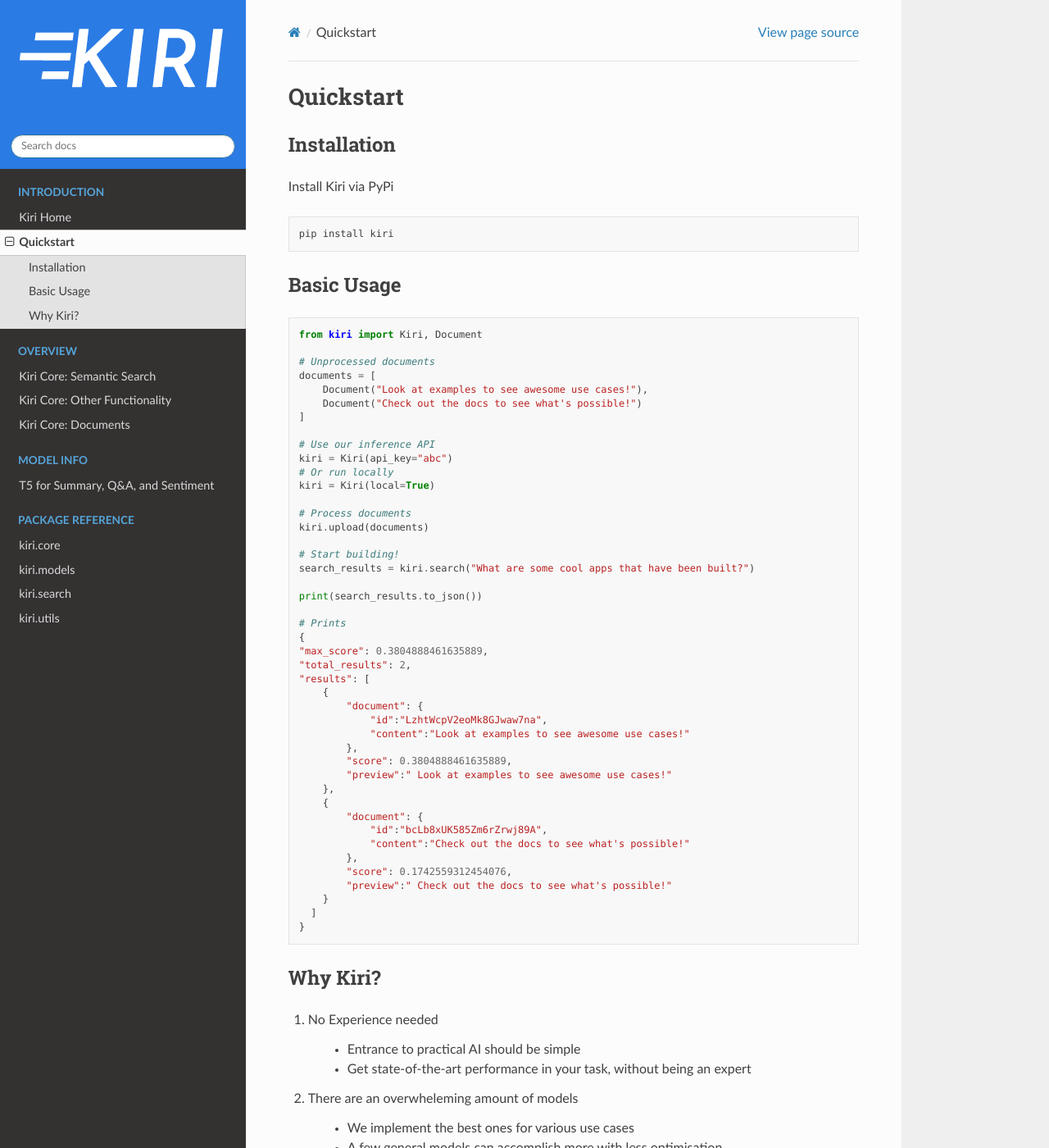
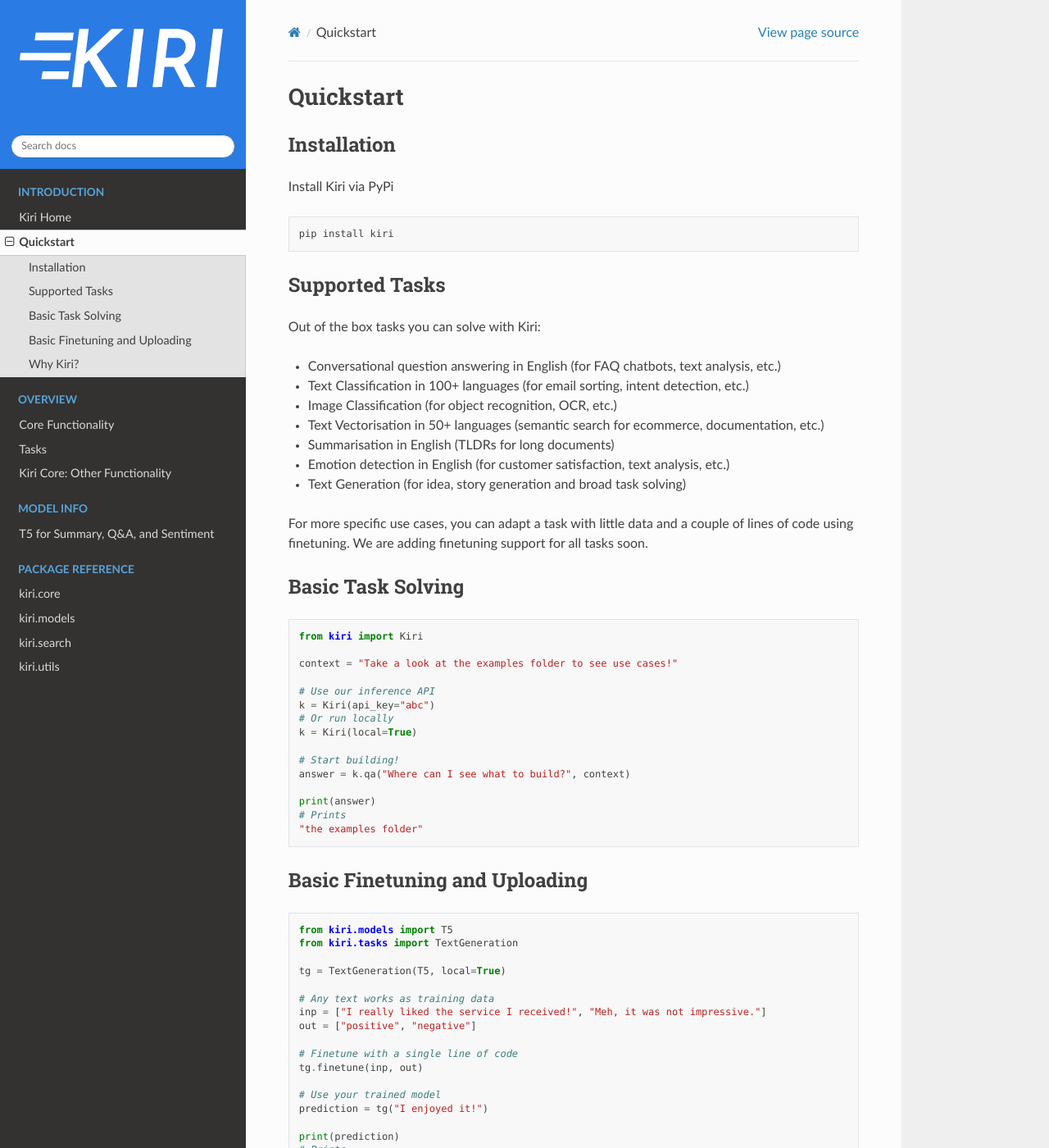
Before and after one commit to backprop-ai/backprop, a Sphinx documentation site: the page built from docs/source/Quickstart.rst, in a window 1280 px wide and 1400 px high. Shown: the whole window at 82% size. Built offline with Sphinx 7.4.7 and the Read the Docs theme 2.0.0, drawn with Linux system fonts in a browser that asks for light colours; pages that are not in the unit, such as notebooks, are missing from menus; some of the changed text lies outside the part shown.

Commit message:
Doc updates

```diff
--- /dev/null
+++ b/docs/source/Core.rst
@@ -0,0 +1,124 @@
+Core Functionality
+==================
+
+Using the Kiri class is the best way to use Kiri if you don't need to customise much.
+
+.. code-block:: python
+
+    from kiri import Kiri
+
+    # Use our inference API
+    k = Kiri(api_key="abc")
+    # Or run locally
+    k = Kiri(local=True)
+
+The created instance can solve tasks locally or via the API.
+
+You can also specify models to be used for the tasks. See the core reference for the options.
+
+Supported Tasks
+---------------
+
+Q&A
+^^^
+Q&A answers a question based on a paragraph of text. It also supports previous questions and answers for a conversational setting.
+
+.. code-block:: python
+
+    k.qa("Where does Sally live?", "Sally lives in London.")
+    "London"
+
+See the `Q&A <https://github.com/kiri-ai/kiri/blob/main/examples/core_functionality/Q%26A.ipynb>`_ examples with code.
+
+Text Classification
+^^^^^^^^^^^^^^^^^^^
+Text Classification looks at input and assigns probabilities to a set of labels.
+
+It is supported in 100+ languages: Afrikaans, Albanian, Amharic, Arabic, Armenian, Assamese, Azerbaijani, Basque, Belarusian, Bengali, Bengali Romanized, Bosnian, Breton, Bulgarian, Burmese, Burmese, Catalan, Chinese (Simplified), Chinese (Traditional), Croatian, Czech, Danish, Dutch, English, Esperanto, Estonian, Filipino, Finnish, French, Galician, Georgian, German, Greek, Gujarati, Hausa, Hebrew, Hindi, Hindi Romanized, Hungarian, Icelandic, Indonesian, Irish, Italian, Japanese, Javanese, Kannada, Kazakh, Khmer, Korean, Kurdish (Kurmanji), Kyrgyz, Lao, Latin, Latvian, Lithuanian, Macedonian, Malagasy, Malay, Malayalam, Marathi, Mongolian, Nepali, Norwegian, Oriya, Oromo, Pashto, Persian, Polish, Portuguese, Punjabi, Romanian, Russian, Sanskri, Scottish, Gaelic, Serbian, Sindhi, Sinhala, Slovak, Slovenian, Somali, Spanish, Sundanese, Swahili, Swedish, Tamil, Tamil Romanized, Telugu, Telugu Romanized, Thai, Turkish, Ukrainian, Urdu, Urdu Romanized, Uyghur, Uzbek, Vietnamese, Welsh, Western, Frisian, Xhosa, Yiddish.
+
+.. code-block:: python
+
+    k.classify_text("I am mad because my product broke.", ["product issue", "nature"])
+    {"product issue": 0.98, "nature": 0.05}
+
+Check the example `text classification <https://github.com/kiri-ai/kiri/blob/main/examples/core_functionality/TextClassification.ipynb>`_ with code.
+
+Sentiment Detection
+^^^^^^^^^^^^^^^^^^^
+This is exactly what it says on the tin: analyzes emotional sentiment of some provided text input.
+
+Use is simple: just pass in a string of text, and get back an emotion or list of emotions.
+
+.. code-block:: python
+
+    k.emotion("I really like what you did there")
+    "approval"
+
+See `sentiment detection <https://github.com/kiri-ai/kiri/blob/main/examples/core_functionality/Sentiment.ipynb>`_ with code.
+
+Text Summarisation
+^^^^^^^^^^^^^^^^^^
+Also self-explanatory: takes a chunk of input text, and gives a summary of key information.
+
+See the example for `text summarisation <https://github.com/kiri-ai/kiri/blob/main/examples/core_functionality/Summarisation.ipynb>`_ with code.
+
+.. code-block:: python
+
+    k.summarise("This is a long document that contains plenty of words")
+    "short summary of document"
+
+Image Classification
+^^^^^^^^^^^^^^^^^^^^
+
+Image classification functions exactly like text classification but for images.
+It takes an image and a set of labels to calculate the probabilities for each label.
+
+.. code-block:: python
+
+    k.image_classification("/home/Documents/dog.png", ["cat", "dog"])
+    {"cat": 0.01, "dog": 0.99}
+
+Check the example `image classification <https://github.com/kiri-ai/kiri/blob/main/examples/core_functionality/ImageClassification.ipynb>`_ with code.
+
+Text Generation
+^^^^^^^^^^^^^^^
+
+Text Generation takes some text as input and generates more text based on it.
+
+This is useful for story/idea generation or solving a broad range of tasks.
+
+.. code-block:: python
+
+    k.generate_text("I like to go to")
+    " the beach because I love the sun."
+
+Check the example `text generation <https://github.com/kiri-ai/kiri/blob/main/examples/core_functionality/TextGeneration.ipynb>`_ with code.
+
+Text Vectorisation
+^^^^^^^^^^^^^^^^^^
+
+Text Vectorisation takes some text and turns it into a vector.
+
+This makes it possible to compare different texts numerically.
+You could see how similar the vectors of two different paragraphs are, to group text automatically or build a semantic search engine.
+
+.. code-block:: python
+
+    k.vectorise_text("iPhone 12 128GB")
+    [0.92949192, 0.23123010, ...]
+
+
+Supported Utility Methods
+-------------------------
+
+.. code-block:: python
+
+    # Saves model instance to ~/.cache/kiri/model_name
+    # model_name is determined from model_instance.name
+    k.save(model_instance)
+
+    # Loads model instance from ~/.cache/kiri/model_name
+    model = k.load("model_name")
+
+    # Uploads model to Kiri for production ready inference
+    k.upload(model, api_key="abc")
--- a/docs/source/Quickstart.rst
+++ b/docs/source/Quickstart.rst
@@ -10,70 +10,96 @@
 
     pip install kiri
 
-Basic Usage
+Supported Tasks
+---------------
+
+Out of the box tasks you can solve with Kiri:
+
+* Conversational question answering in English (for FAQ chatbots, text analysis, etc.)
+* Text Classification in 100+ languages (for email sorting, intent detection, etc.)
+* Image Classification (for object recognition, OCR, etc.)
+* Text Vectorisation in 50+ languages (semantic search for ecommerce, documentation, etc.)
+* Summarisation in English (TLDRs for long documents)
+* Emotion detection in English (for customer satisfaction, text analysis, etc.)
+* Text Generation (for idea, story generation and broad task solving)
+
+For more specific use cases, you can adapt a task with little data and a couple of lines of code using finetuning. We are adding finetuning support for all tasks soon.
+
+Basic Task Solving
 -----------
 
 .. code-block:: python
 
-    from kiri import Kiri, Document
+    from kiri import Kiri
 
-    # Unprocessed documents
-    documents = [
-        Document("Look at examples to see awesome use cases!"),
-        Document("Check out the docs to see what's possible!")
-    ]
+    context = "Take a look at the examples folder to see use cases!"
 
     # Use our inference API
-    kiri = Kiri(api_key="abc")
+    k = Kiri(api_key="abc")
     # Or run locally
-    kiri = Kiri(local=True)
-
-    # Process documents
-    kiri.upload(documents)
+    k = Kiri(local=True)
 
     # Start building!
-    search_results = kiri.search("What are some cool apps that have been built?")
+    answer = k.qa("Where can I see what to build?", context)
 
-    print(search_results.to_json())
+    print(answer)
+    # Prints
+    "the examples folder"
 
+Basic Finetuning and Uploading
+-----------
+
+.. code-block:: python
+
+    from kiri.models import T5
+    from kiri.tasks import TextGeneration
+
+    tg = TextGeneration(T5, local=True)
+
+    # Any text works as training data
+    inp = ["I really liked the service I received!", "Meh, it was not impressive."]
+    out = ["positive", "negative"]
+
+    # Finetune with a single line of code
+    tg.finetune(inp, out)
+
+    # Use your trained model
+    prediction = tg("I enjoyed it!")
+
+    print(prediction)
     # Prints
-    {
-    "max_score": 0.3804888461635889,
-    "total_results": 2,
-    "results": [
-        {
-            "document": {
-                "id":"LzhtWcpV2eoMk8GJwaw7na",
-                "content":"Look at examples to see awesome use cases!"
-            },
-            "score": 0.3804888461635889,
-            "preview":" Look at examples to see awesome use cases!"
-        },
-        {
-            "document": {
-                "id":"bcLb8xUK585Zm6rZrwj89A",
-                "content":"Check out the docs to see what's possible!"
-            },
-            "score": 0.1742559312454076,
-            "preview":" Check out the docs to see what's possible!"
-        }
-      ]
-    }
+    "positive"
+
+    # Upload to Kiri for production ready inference
+    import kiri
+
+    model = tg.model
+    # Describe your model
+    model.name = "t5-sentiment"
+    model.description = "Predicts positive and negative sentiment"
+
+    kiri.upload(model, api_key="abc")
 
 Why Kiri?
 ---------
 
-1. No Experience needed
+1. No experience needed
 
-    - Entrance to practical AI should be simple
-    - Get state-of-the-art performance in your task, without being an expert
+   - Entrance to practical AI should be simple
+   - Get state-of-the-art performance in your task without being an expert
 
-2. There are an overwheleming amount of models
+2. Data is a bottleneck
 
-    - We implement the best ones for various use cases
-    - A few general models can accomplish more with less optimisation
+   - Use AI without needing access to "big data"
+   - With transfer learning, no data is required, but even a small amount can adapt a task to your niche.
 
-3. Deploying models cost-effectively is hard work
+3. There is an overwhelming amount of models
 
-    - If our models suit your use case, no deployment is needed
-    - Our API scales, is always available, and you only pay for usage
+   - We implement the best ones for various tasks
+   - A few general models can accomplish more with less optimisation
+
+4. Deploying models cost effectively is hard work
+
+   - If our models suit your use case, no deployment is needed
+   - Adapt and deploy your own model with a couple of lines of code
+   - Our API scales, is always available, and you only pay for usage
--- a/docs/source/Search.rst
+++ /dev/null
@@ -1,62 +0,0 @@
-Kiri Core: Semantic Search
-==========================
-What's semantic search?
------------------------
-In a 'typical' search system, search is performed by matching keywords. While sometimes useful, this often requires guesswork on behalf of the person searching.
-They might not be aware of what content exists in the collection they're searching, and have to hope that their queries match words or phrases in the documents.
-
-Semantic search, alternatively, uses word embeddings to understand what your query *means*, and compare that to embeddings of documents. This allows the search engine
-to find results that closely match the meaning of the query, regardless of exact phrasing and words used.
-
-
-Included in Kiri
-~~~~~~~~~~~~~~~~
-Search is supported in over 50 languages: ar, bg, ca, cs, da, de, el, es, et, fa, fi, fr, fr-ca, gl, gu, he, hi, hr, hu, hy, id, it, ja, ka, ko, ku, lt, lv, mk, mn, mr, ms, my, nb, nl, pl, pt, pt, pt-br, ro, ru, sk, sl, sq, sr, sv, th, tr, uk, ur, vi, zh-cn, zh-tw.
-It defaults to just English for optimised performance.
-
-We've got two flavors of search bundled in: In-memory, and Elastic-based search.
-
-The in-memory version is meant for local testing, experimenting -- dev stuff.
-
-Using an Elastic backend is more suitable for production.
-
-
-What's Elastic?
----------------
-Elasticsearch is an open source search engine -- it's commonly used in enterprise.
-It's quick, scalable, and documents are schema-free.
-
-Elastic uses the BM25 bag-of-words model in combination with our semantic search to achieve the best performance possible.
-
-
-Why use Elastic with Kiri?
---------------------------
-Elastic provides a production-ready backend for search with very little overhead required.
-
-When used in combination with Kiri, you get all the benefits of Elastic, enhanced with Kiri's
-semantic processing.
-
-
-Setting up Elastic
-------------------
-With Docker
-~~~~~~~~~~~
-There's a simple Docker one-liner that can be used to instantly set up Elasticsearch.
-
-`docker run -p 9200:9200 -d -e "discovery.type=single-node" elasticsearch:7.10.1`
-
-The `-d` flag refers to detached mode, meaning it will run in the background. Omit `-d` to get logs in your terminal instance.
-
-If you'd like to host the Docker instance remotely, AWS has a small free-tier instance. It has 750 monthly hours, so you can leave it constantly running.
-
-Local Only
-~~~~~~~~~~
-Refer to this_ guide to get Elasticsearch running locally on your computer.
-
-.. _this: https://www.elastic.co/guide/en/elasticsearch/reference/current/getting-started-install.html
-
-Example With Code
------------------
-Refer to our repo examples_ to see how search works.
-
-.. _examples: https://github.com/kiri-ai/kiri/blob/main/examples/core_functionality/Search.ipynb
--- /dev/null
+++ b/docs/source/Tasks.rst
@@ -0,0 +1,5 @@
+Tasks
+=====
+
+Tasks are classes that act as a "middleman" between you and a model.
+They know how to communicate with models running locally and in our API.
```
Also changed, not shown: docs/source/index.rst (+4 -11 lines), 2 other files.
